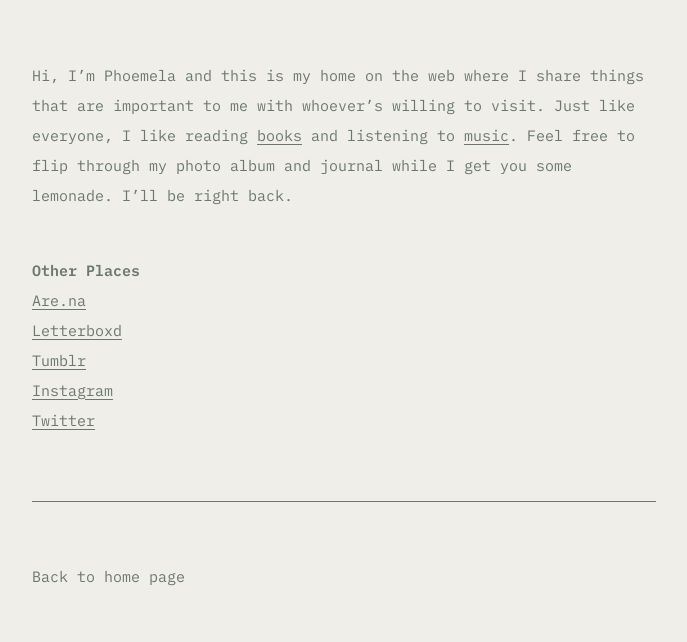
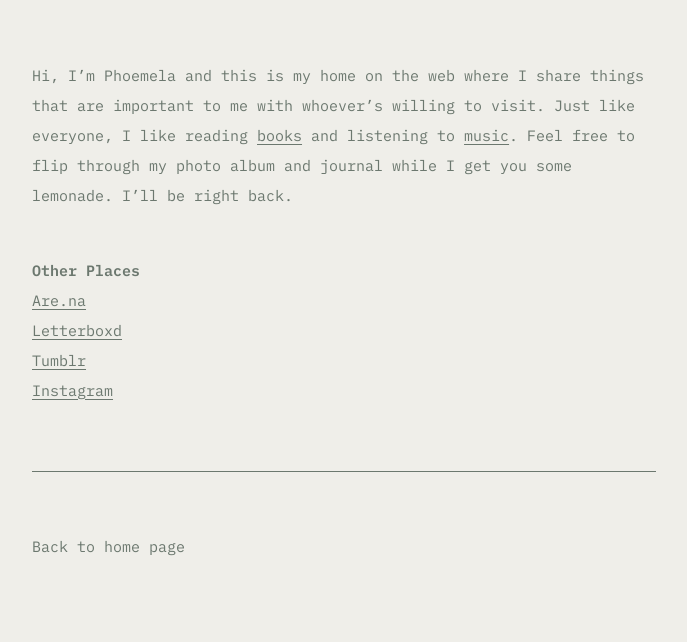
Before and after one commit to comballar/comballar.github.io, a Jekyll site: the page built from about.md, in a window 1280 px wide. Shown: the part 1038-1680 px from the top of the page, without its empty margins (88-775 px from the left). Built offline with Jekyll 4.4.1, drawn with Linux system fonts in a browser that asks for light colours; after the commit the page ends 1650 px from its top, so only the background shows below that.

Commit message:
Update about.md

```diff
--- a/about.md
+++ b/about.md
@@ -9,13 +9,12 @@
 <figcaption>A portrait of my vibrant and untroubled self.</figcaption>
 <br>
 <p>Hi, I’m Phoemela and this is my home on the web where I share things that are important to me with whoever’s willing to visit.
-  Just like everyone, I like reading <a href="https://docs.google.com/spreadsheets/d/19lA3Q2PhI-gE9al3hLvm9YvbfqZxT5TDBC7qv7zEkSo/edit?usp=sharing" target="_blank">books</a> and listening to <a href="https://radio4000.com/comoballar" target="_blank">music</a>.
+  Just like everyone, I like reading <a href="https://docs.google.com/spreadsheets/d/19lA3Q2PhI-gE9al3hLvm9YvbfqZxT5TDBC7qv7zEkSo/edit?usp=sharing" target="_blank">books</a> and listening to <a href="https://radio4000.com/como-ballar" target="_blank">music</a>.
   Feel free to flip through my photo album and journal while I get you some lemonade. I’ll be right back.</p>
 <br><b>Other Places</b>
 <br><a href="https://are.na/comoballar" target="_blank">Are.na</a>
 <br><a href="https://letterboxd.com/comoballar/" target="_blank">Letterboxd</a>
 <br><a href="https://comoballar.tumblr.com/" target="_blank">Tumblr</a>
 <br><a href="https://www.instagram.com/comoballar/" target="_blank">Instagram</a>
-<br><a href="https://www.twitter.com/comoballar/" target="_blank">Twitter</a>
 <br>
 <br>
```
